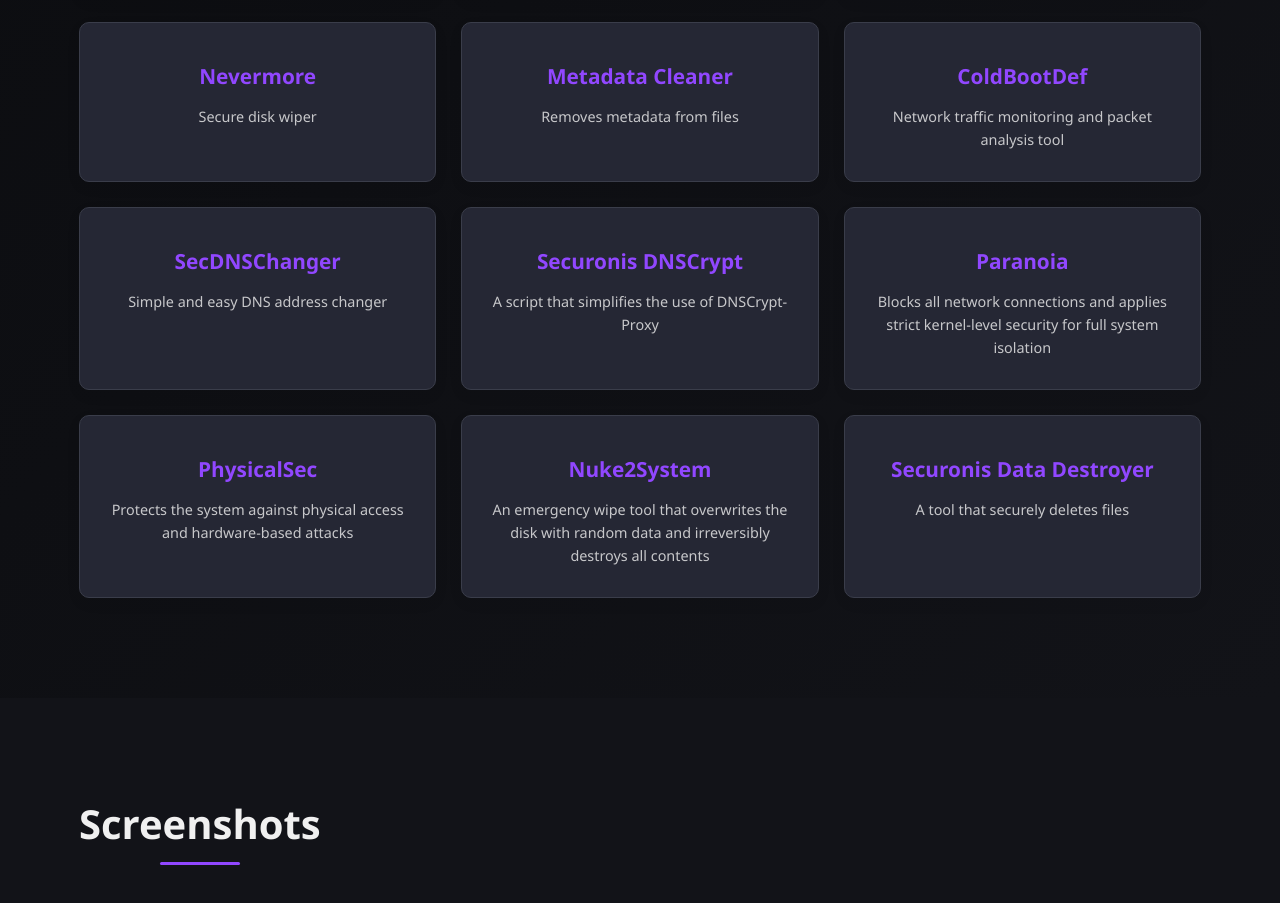
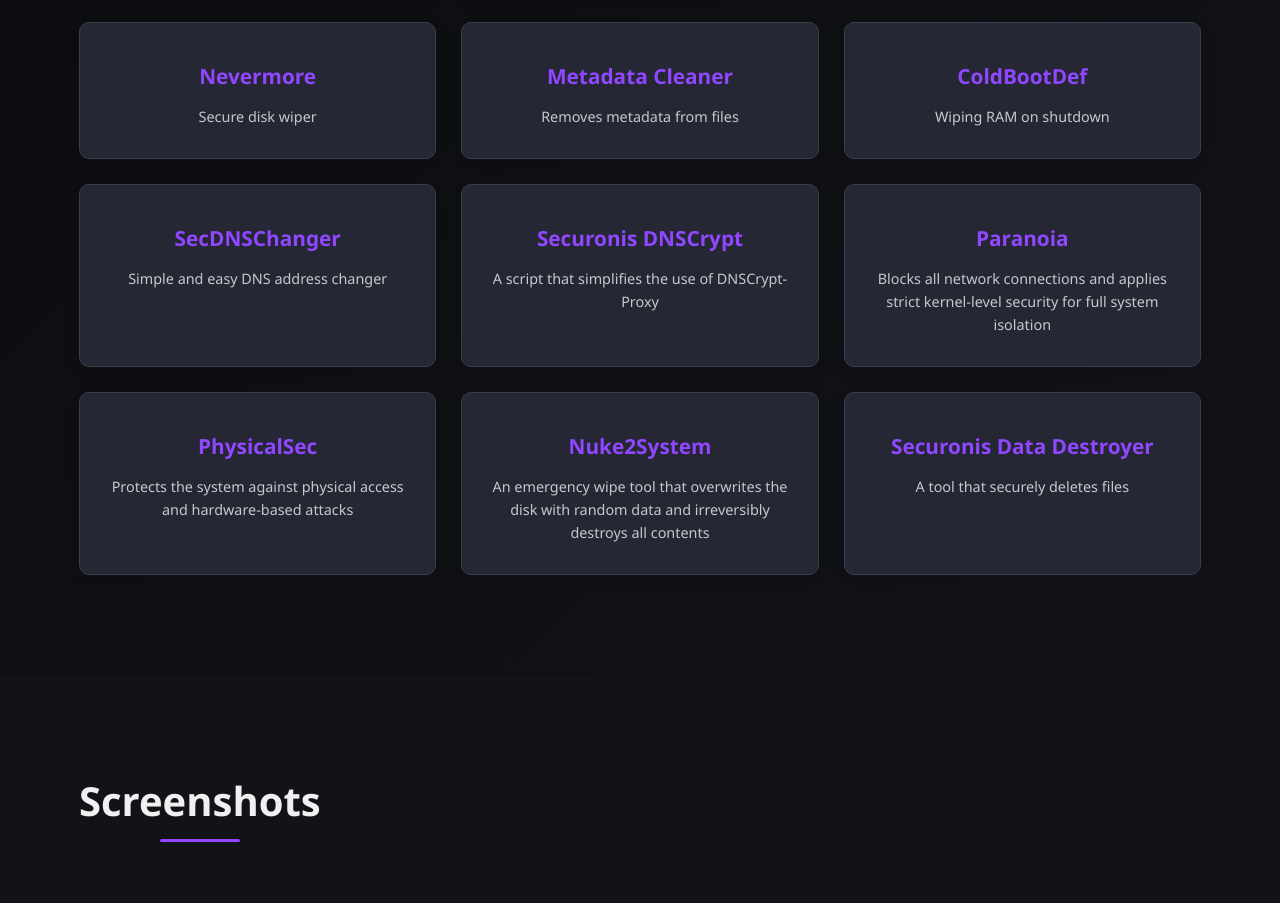
Before and after one commit to Securonis/newsite.github.io, a plain HTML site: page index.html in a window 1280 px wide. Shown: the part 3610-4513 px from the top of the page. Drawn offline with Linux system fonts and the light colour scheme.

Commit message:
Update index.html

```diff
--- a/index.html
+++ b/index.html
@@ -260,7 +260,7 @@
                 <!-- Tool 15 -->
                 <div class="tool-card">
                     <h3>ColdBootDef</h3>
-                    <p>Network traffic monitoring and packet analysis tool</p>
+                    <p>Wiping RAM on shutdown</p>
                 </div>
 
                 <!-- Tool 16 -->
```
